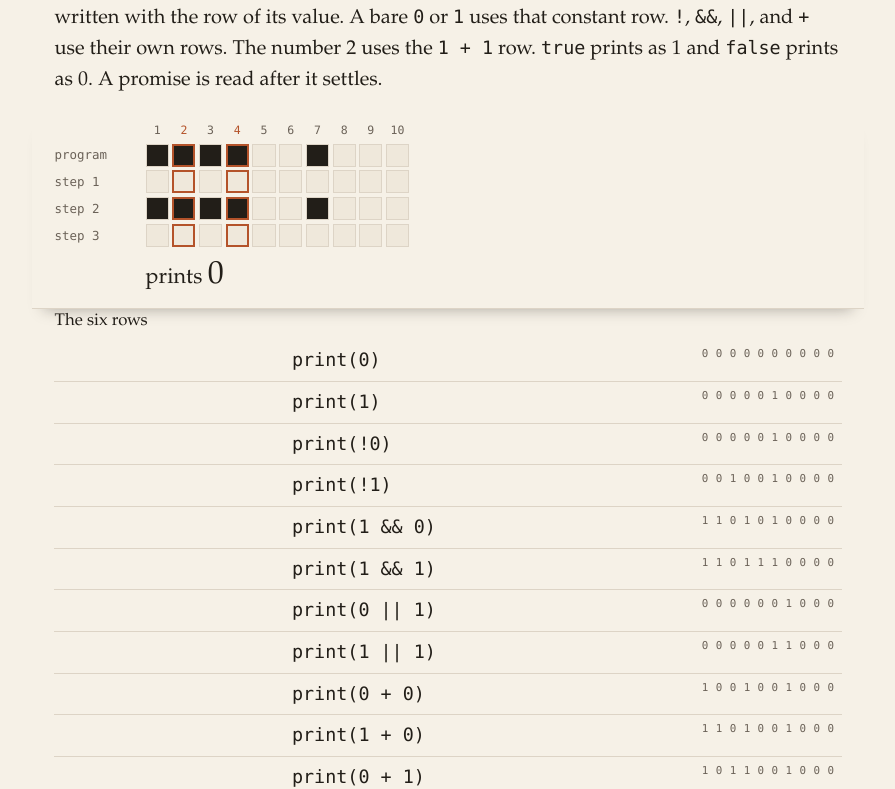
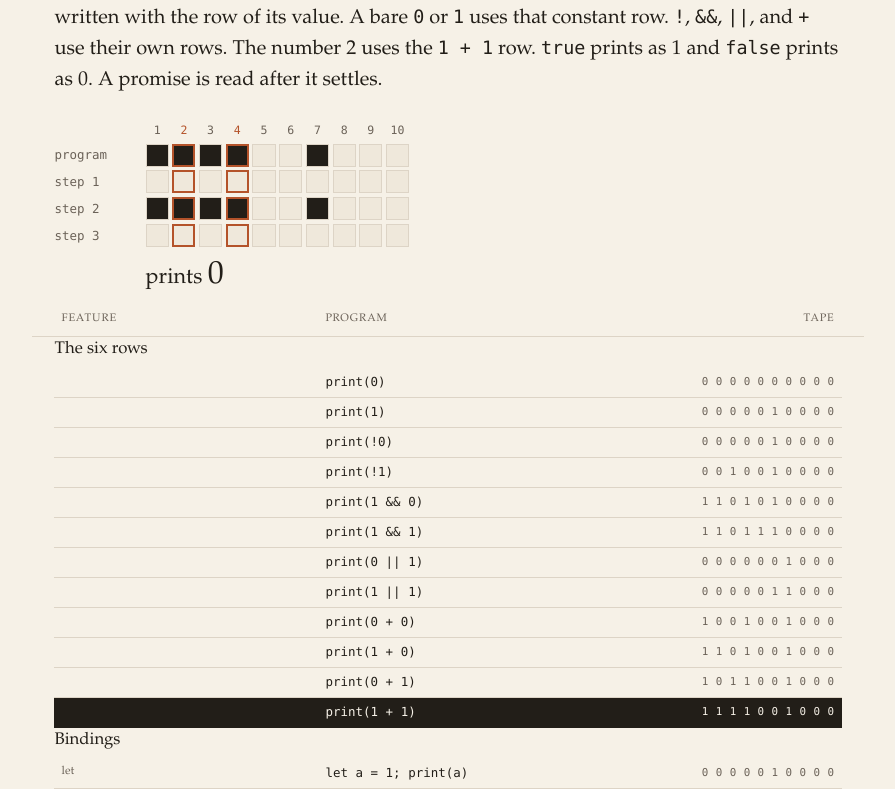
Before and after one commit to ubugeeei/htmlcssjs, a plain HTML site: page index.html in a window 1280 px wide. Shown: the part 2572-3361 px from the top of the page, without its empty margins (192-1087 px from the left). Drawn offline with Linux system fonts and the light colour scheme.

Commit message:
Keep each feature name and program readable on its row.

```diff
--- a/engine.css
+++ b/engine.css
@@ -8,6 +8,7 @@
   --cell: 1.45rem;
   --cell-gap: 0.22rem;
   --gutter: 5rem;
+  --program-cols: 15.6rem minmax(0, 1fr) auto;
 }
 
 * {
@@ -432,10 +433,25 @@ dd {
   top: 0;
   z-index: 2;
   margin: 0 -1.4rem;
-  padding: 0.45rem 1.4rem 0.85rem;
+  padding: 0.45rem 1.4rem 0.55rem;
   background: var(--paper);
   border-bottom: 1px solid var(--line);
-  box-shadow: 0 12px 14px -12px color-mix(in srgb, var(--ink) 35%, transparent);
+}
+
+.cols {
+  display: grid;
+  grid-template-columns: var(--program-cols);
+  column-gap: 0.9rem;
+  margin-top: 0.85rem;
+  padding: 0.15rem 0.45rem 0;
+  color: var(--muted);
+  font-size: 0.68rem;
+  letter-spacing: 0.08em;
+  text-transform: uppercase;
+}
+
+.cols span:last-child {
+  justify-self: end;
 }
 
 .menu fieldset {
@@ -460,10 +476,9 @@ dd {
   grid-column: 1;
   min-width: 0;
   color: var(--muted);
-  font-size: 0.75rem;
-  letter-spacing: 0.03em;
+  font-size: 0.72rem;
   line-height: 1.3;
-  overflow-wrap: break-word;
+  hyphens: none;
 }
 
 .menu input:checked + label .feat {
@@ -473,8 +488,10 @@ dd {
 .menu code {
   grid-column: 2;
   min-width: 0;
+  font-size: 0.78rem;
+  line-height: 1.35;
   white-space: pre-wrap;
-  overflow-wrap: break-word;
+  hyphens: none;
 }
 
 .menu input {
@@ -488,7 +505,7 @@ dd {
 .menu label {
   display: grid;
   min-width: 0;
-  grid-template-columns: minmax(9.5rem, 13.5rem) minmax(0, 1fr) auto;
+  grid-template-columns: var(--program-cols);
   column-gap: 0.9rem;
   align-items: start;
   padding: 0.38rem 0.45rem;
@@ -636,6 +653,10 @@ dd {
     padding: 0.3rem 0.7rem 0.65rem;
   }
 
+  .cols {
+    display: none;
+  }
+
   .menu label {
     grid-template-columns: 1fr;
     row-gap: 0.12rem;
@@ -652,7 +673,9 @@ dd {
   }
 
   .menu code {
-    font-size: 0.82rem;
+    font-size: 0.74rem;
+    white-space: pre-wrap;
+    overflow-wrap: break-word;
   }
 
   .menu input,
@@ -668,3 +691,9 @@ dd {
     font-size: 1.15rem;
   }
 }
+
+@media (max-width: 24rem) {
+  .menu code {
+    font-size: 0.64rem;
+  }
+}
--- a/index.html
+++ b/index.html
@@ -174,6 +174,11 @@ print(a + b)</code></pre>
                 </div>
               </div>
             </div>
+          </div>
+          <div class="cols" aria-hidden="true">
+            <span>feature</span>
+            <span>program</span>
+            <span>tape</span>
           </div>
         </div>
 
```
